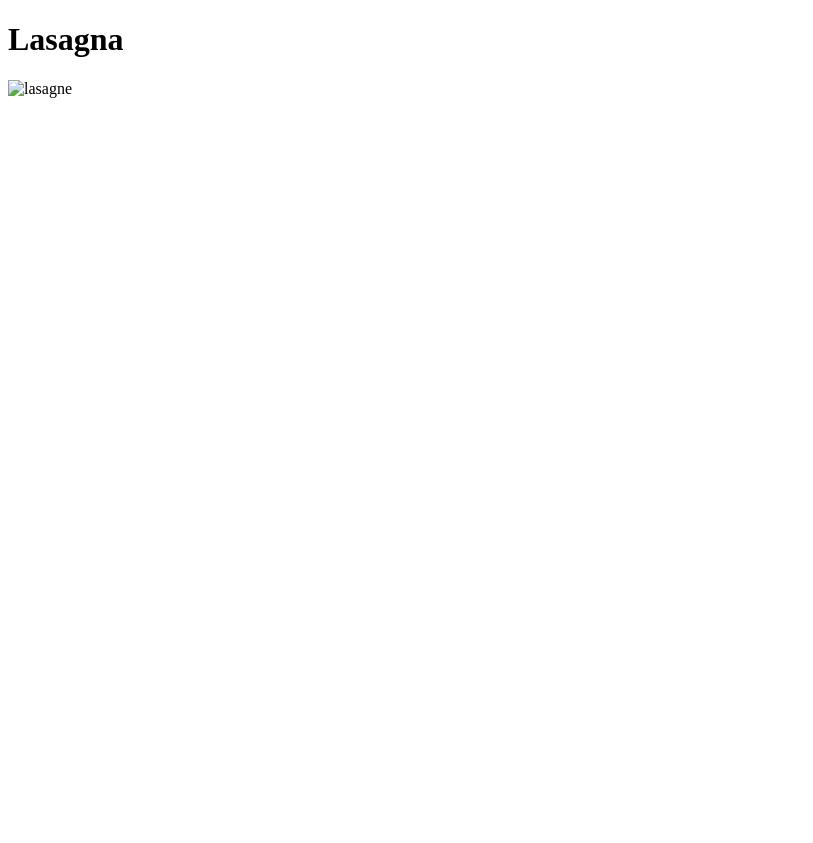
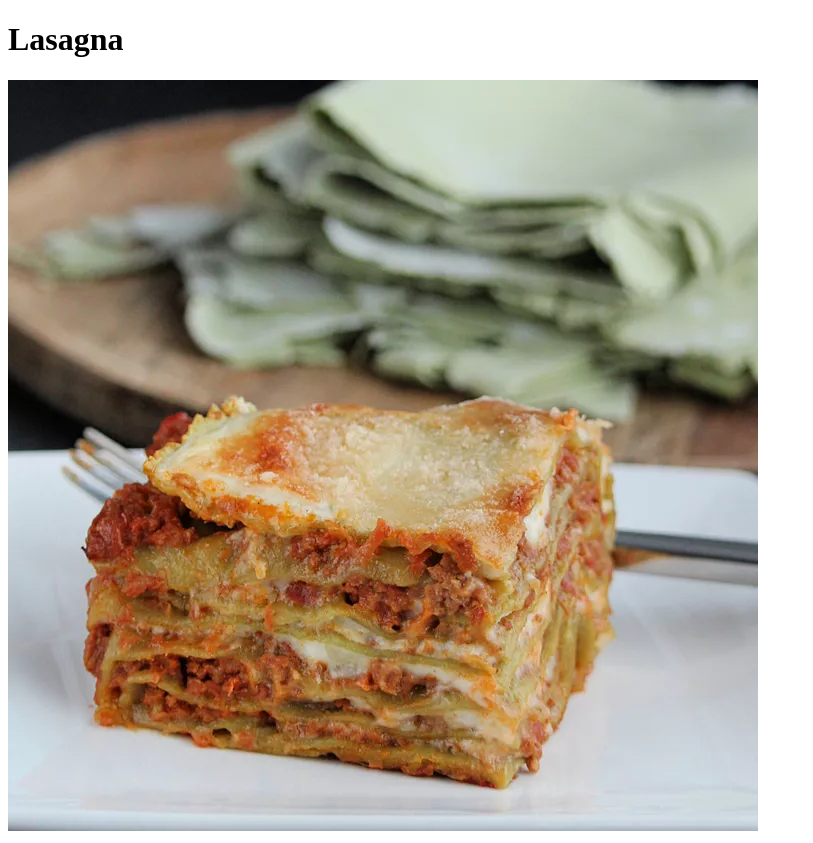
Before and after one commit to RowanMahoney/odin-recipes, a plain HTML site: page recipes/lasagna.html in a window 1280 px wide. Shown: the whole page, without its empty margins (0-813 px from the left). Before the commit the page ends 800 px from the top, so only its background shows below. Drawn offline with Linux system fonts and the light colour scheme.

Commit message:
:bug: Fix img attribtue from href to src

```diff
--- a/recipes/lasagna.html
+++ b/recipes/lasagna.html
@@ -7,7 +7,6 @@
 </head>
 <body>
     <h1>Lasagna</h1>
-    <img href="../images/lasagne.webp" alt="lasagne">
-
+    <img src="../images/lasagne.webp" alt="lasagne"/>
 </body>
 </html>
```
